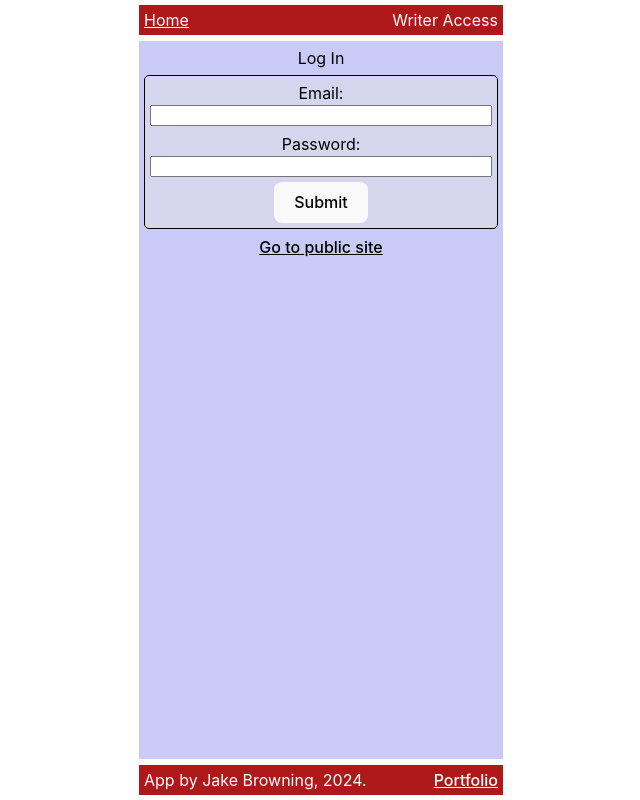
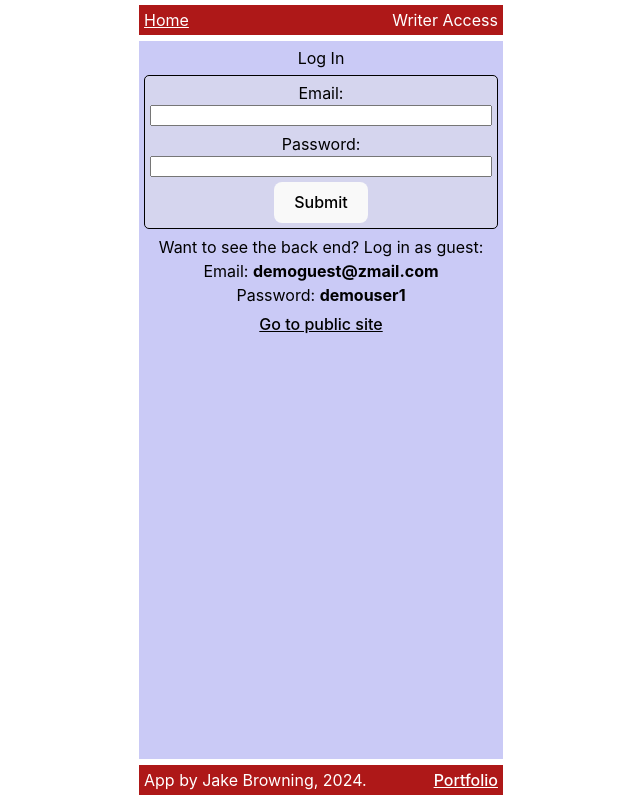
Before and after one commit to JakeBrowning90/blog-private-frontend, a React (Vite) app: page / in a window 1280 px wide. Shown: the whole page, without its empty margins (319-959 px from the left). Built offline with nearby package versions, Linux system fonts and the light colour scheme.

Commit message:
Add demo user credentials to login screen

```diff
--- a/src/components/LoginScreen.jsx
+++ b/src/components/LoginScreen.jsx
@@ -69,6 +69,10 @@ function LoginScreen({
         </label>
         <button>Submit</button>
       </form>
+      <div>Want to see the back end? Log in as guest:
+        <p>Email: <b>demoguest@zmail.com</b></p>
+        <p>Password: <b>demouser1</b></p>
+      </div>
       <a
         className="navWord bodyLink"
         href="https://blog-public-frontend.fly.dev/"
```
